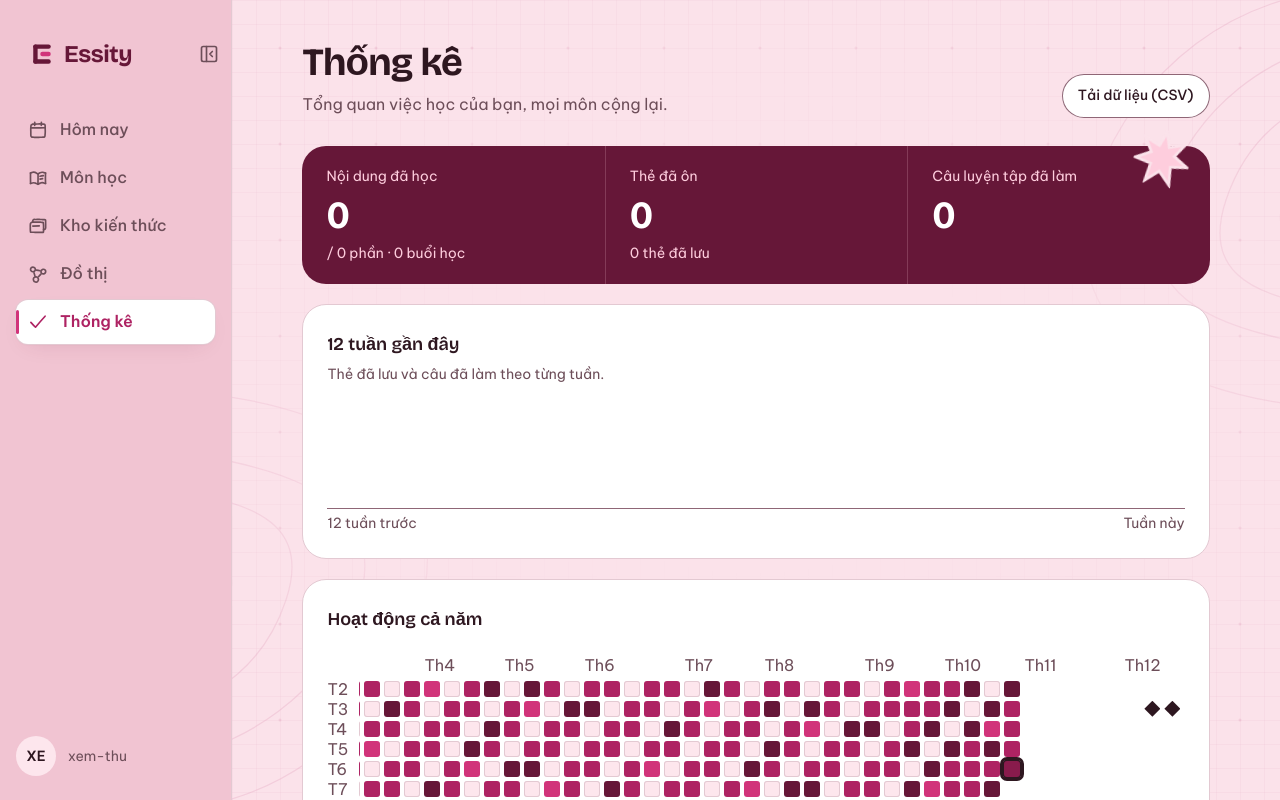
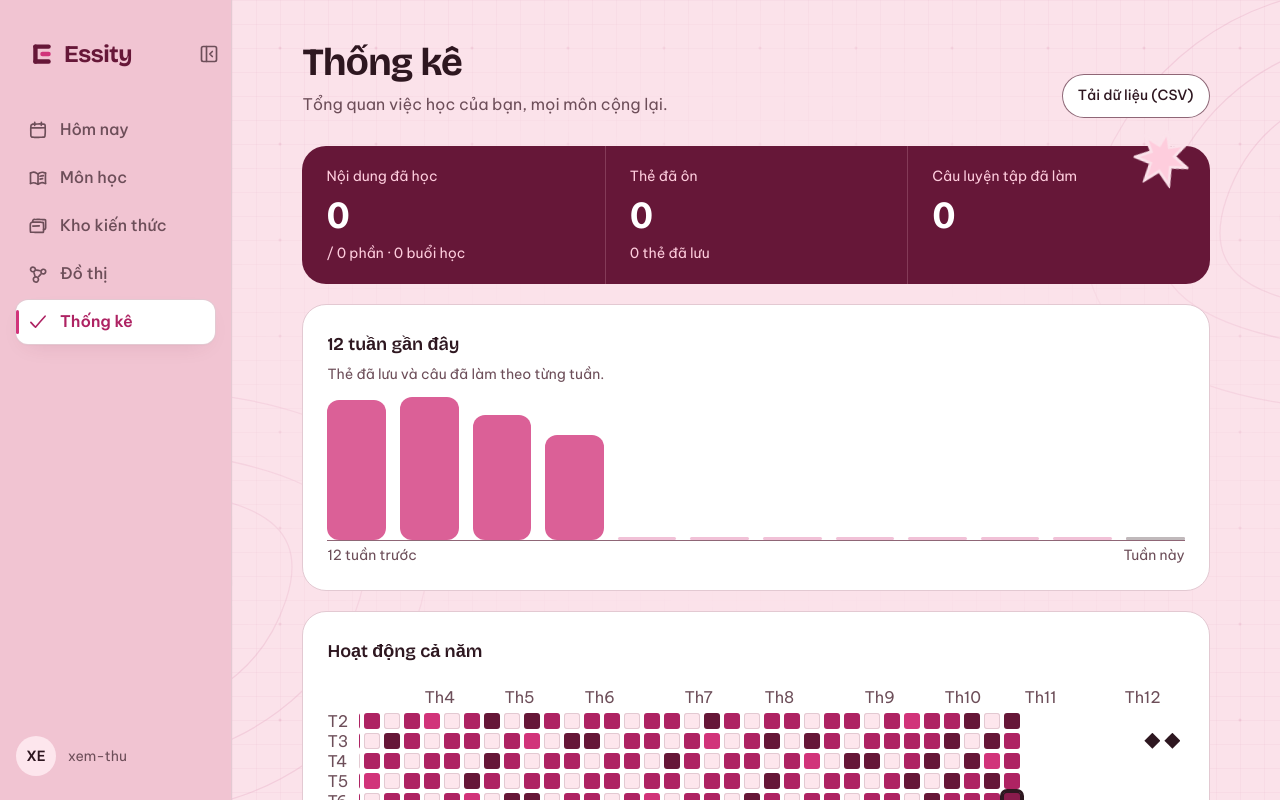
Before and after one commit to Nha-Cong-Dong/Essity, a Next.js app in the folder apps/web/: page /design-preview/stats in a window 1280 px wide. Shown: the top 800 px of the page. Built offline with nearby package versions, Linux system fonts and the light colour scheme.

Commit message:
STATS-TREND-HEIGHT: give the 12-week trend plot a fixed height so bars render

```diff
--- a/apps/web/components/stats/stats-screen.tsx
+++ b/apps/web/components/stats/stats-screen.tsx
@@ -83,7 +83,7 @@ function Trend({ cells }: { cells: GridCell[] }) {
         12 tuần gần đây
       </h2>
       <p className="m-0 mb-3 text-meta text-ink-soft">Thẻ đã lưu và câu đã làm theo từng tuần.</p>
-      <div className="relative flex min-h-28 flex-1 items-end gap-2 border-b border-line-strong min-[901px]:gap-3.5" data-trend>
+      <div className="relative flex h-36 items-end gap-2 border-b border-line-strong min-[901px]:gap-3.5" data-trend>
         {weeks.every((n) => n === 0) && <EmptyNote />}
         {weeks.map((n, i) => (
           <div key={i} className="flex h-full min-w-0 flex-1 flex-col justify-end" title={`${n}`}>
```
Also changed, not shown: 1 other file (tests, documents, lock files or other folders).
